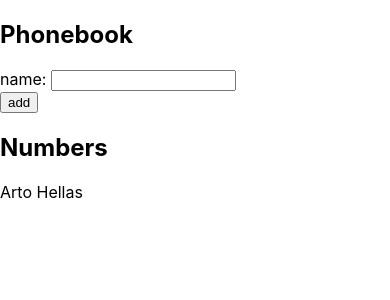
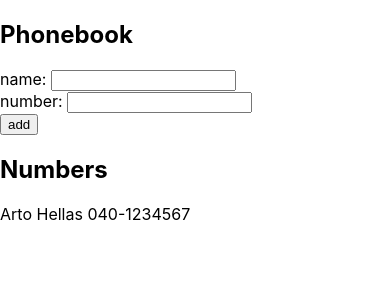
Before and after one commit to NikolaKasabov/fullstackopen.com-course-exercises, a React (Create React App) app in the folder part 2 - communicating with server/phonebook/: page / in a window 390 px wide. Shown: the top 300 px of the page. Built offline with nearby package versions, Linux system fonts and the light colour scheme.

Commit message:
phonebook step 3 completed

```diff
--- a/part 2 - communicating with server/phonebook/src/App.js
+++ b/part 2 - communicating with server/phonebook/src/App.js
@@ -6,9 +6,11 @@
     {
       id: nanoid(),
       name: 'Arto Hellas',
+      number: '040-1234567',
     },
   ]);
   const [newName, setNewName] = useState('');
+  const [newNumber, setNewNumber] = useState('');
 
   function isNameAlreadyAdded(name) {
     return persons.find(person => person.name === name);
@@ -16,8 +18,6 @@
 
   function handleSubmit(ev) {
     ev.preventDefault();
-
-    if (!newName) return;
 
     if (isNameAlreadyAdded(newName)) {
       alert(`${newName} is already added to the phonebook.`);
@@ -28,12 +28,14 @@
       ...persons,
       {
         id: nanoid(),
-        name: newName
+        name: newName,
+        number: newNumber,
       },
     ];
 
     setPersons(newPersons);
     setNewName('');
+    setNewNumber('');
   }
 
   return (
@@ -41,14 +43,15 @@
       <h2>Phonebook</h2>
       <form onSubmit={handleSubmit}>
         <div>
-          name: <input value={newName} onChange={ev => setNewName(ev.target.value)} />
+          name: <input type='text' value={newName} onChange={ev => setNewName(ev.target.value)} />
         </div>
         <div>
-          <button type="submit">add</button>
+          number: <input type='text' value={newNumber} onChange={ev => setNewNumber(ev.target.value)} />
         </div>
+        <div><button type="submit">add</button></div>
       </form>
       <h2>Numbers</h2>
-      {persons.map(person => <p key={person.id}>{person.name}</p>)}
+      {persons.map(person => <p key={person.id}>{person.name} {person.number}</p>)}
     </div>
   )
 }
```
